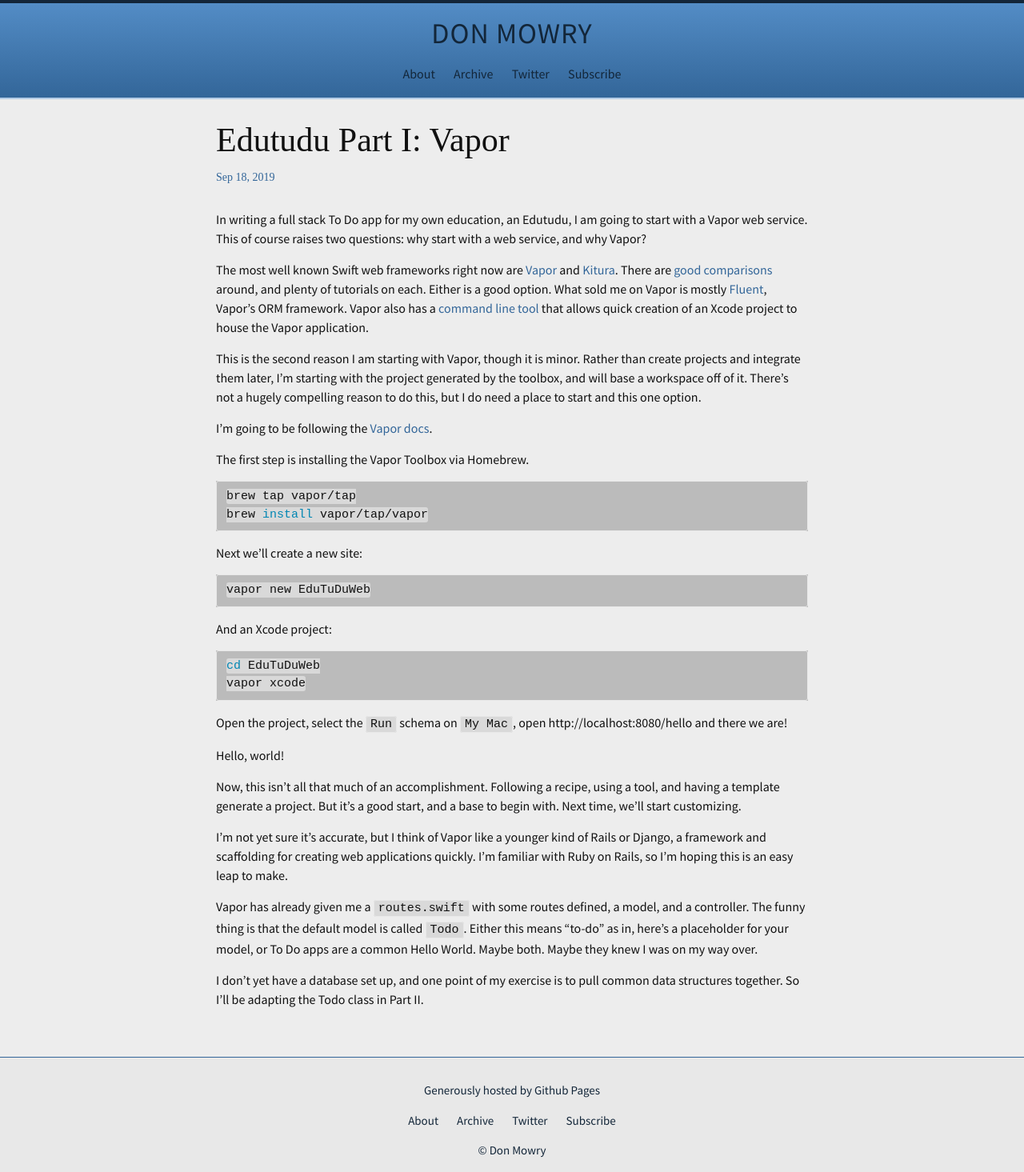
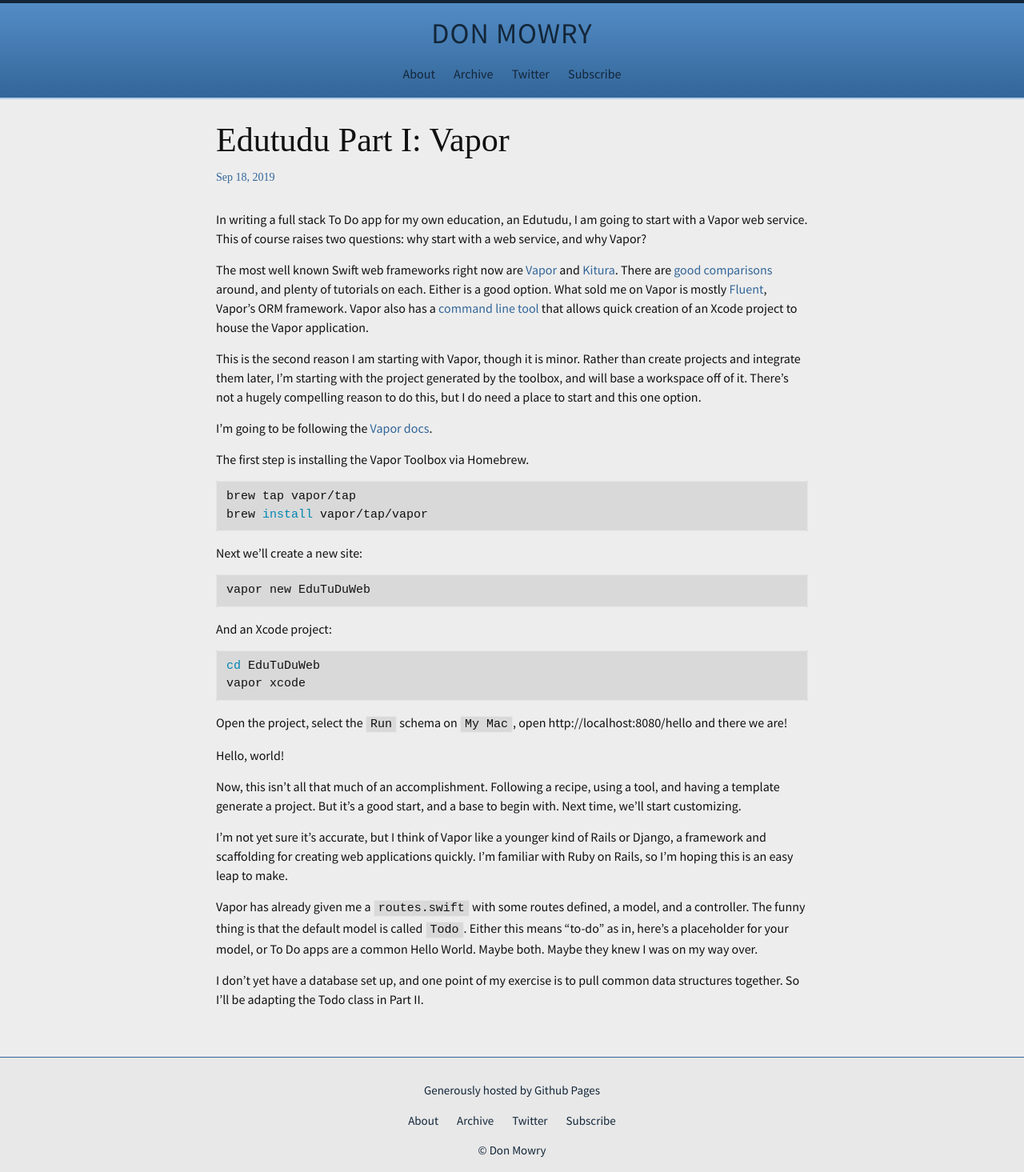
Before and after one commit to donmowry/donmowry.github.io, a Jekyll site: the page built from _posts/2019-09-17-edutudu-part-i-vapor.md, in a window 1280 px wide. Shown: the whole page at 80% size. Built offline with Jekyll 4.4.1, drawn with Linux system fonts in a browser that asks for light colours; some web fonts are replaced.

Commit message:
code color tweak

```diff
--- a/_sass/_syntax-highlighting.scss
+++ b/_sass/_syntax-highlighting.scss
@@ -2,7 +2,7 @@
  * Syntax highlighting styles
  */
 .highlight {
-    background: #bbb;
+    background: #d9d9d9;
     @extend %vertical-rhythm;
 
     .c     { color: #998; font-style: italic } // Comment
```
